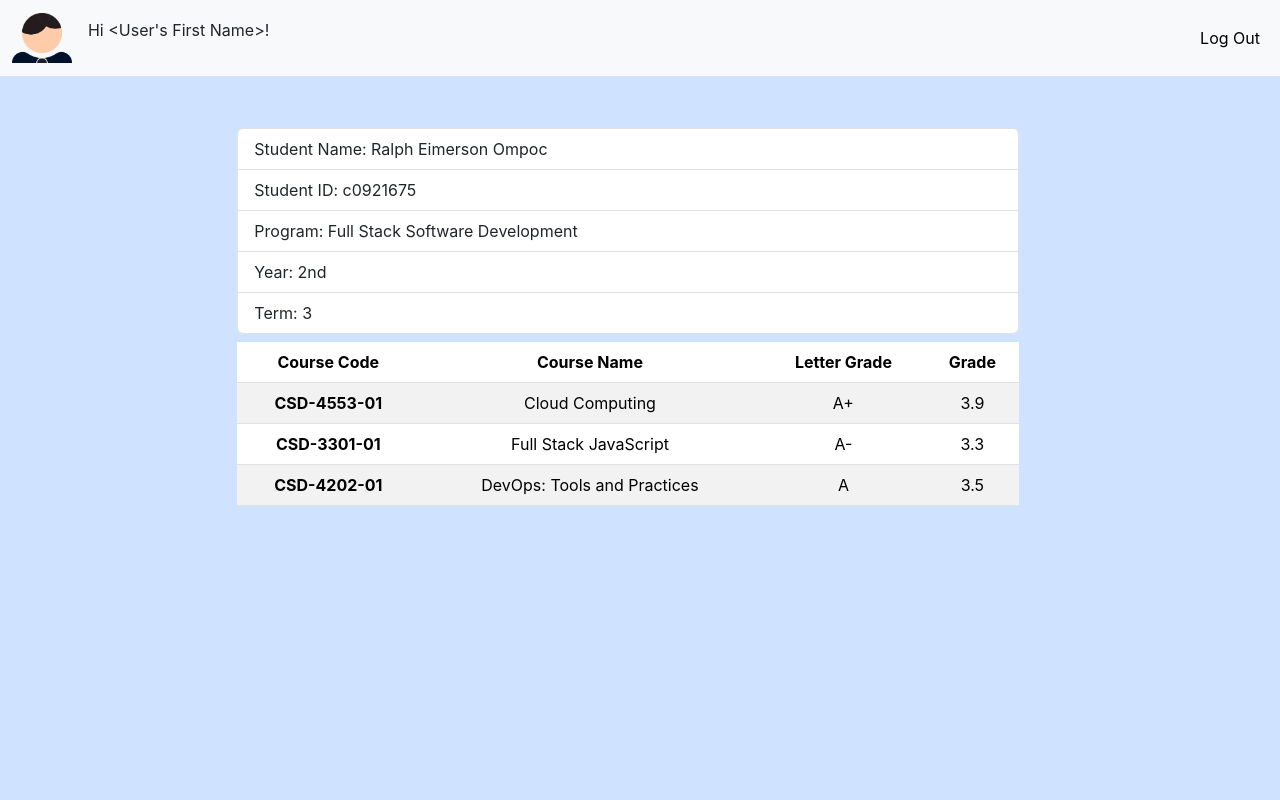
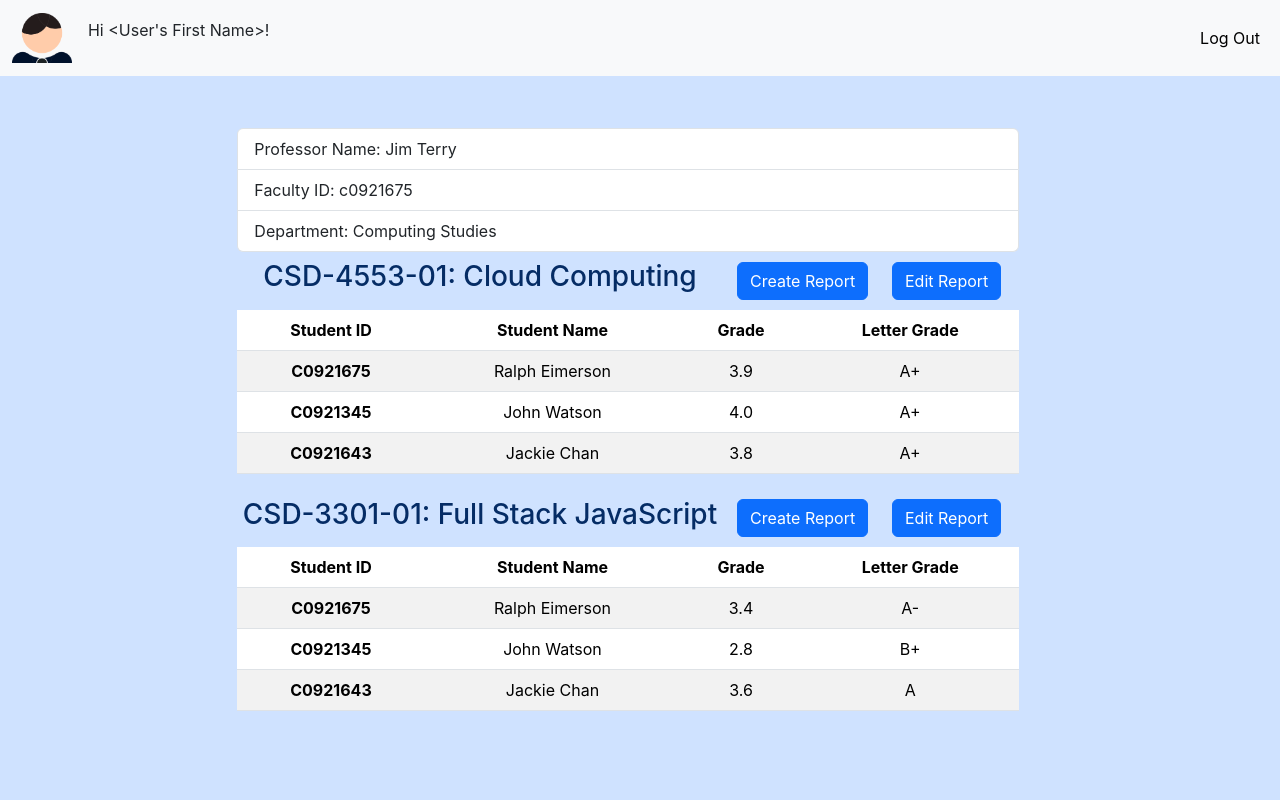
Before and after one commit to Kisan303/Student-Record-Management-System, a React (Create React App) app in the folder frontend/: page /staff-dashboard in a window 1280 px wide. Shown: the top 800 px of the page. Built offline with nearby package versions, Linux system fonts and the light colour scheme.

Commit message:
Ralph: Added 3 dashboards for Admin, Faculty Staff, and Student. Modified the routing of dashboard base on the user role.

```diff
--- /dev/null
+++ b/frontend/src/components/AdminDashboard.jsx
@@ -0,0 +1,17 @@
+export default function AdminDashboard(){
+    return(
+        <>
+        <div class="col-12 bg-primary-subtle text-primary-emphasis vh-100  d-flex align-items-center justify-content-center">
+        <div class="row col-12">
+            <div class="col-4"></div>
+            <div class="col-4 p-3">
+            </div>
+            <div class="col-4"></div>
+        </div>
+        <div class="col-6 bg-body-tertiary position-absolute bottom-0 start-0 p-3">
+            <h1 class="p-3">Hello Admin Name</h1>
+        </div>
+        </div>
+        </>
+    );
+}
--- /dev/null
+++ b/frontend/src/components/StaffDashboard.jsx
@@ -0,0 +1,123 @@
+export default function  StaffDashboard(){
+    return(
+        <>
+        <div class="row col-12 bg-primary-subtle text-primary-emphasis p-5  d-flex align-items-center justify-content-center">
+            <div class="col-2"></div>
+            <div class="col-8 p-1 text-start">
+                <ul class="list-group list-group">
+                <li class="list-group-item">Professor Name: Jim Terry</li>
+                <li class="list-group-item">Faculty ID: c0921675</li>
+                <li class="list-group-item">Department: Computing Studies</li>
+                </ul>
+            </div>
+            <div class="col-2"></div>
+            <div class="col-2"></div>
+            <div class="col-5 p-1">
+                <h3>CSD-4553-01: Cloud Computing</h3>
+            </div>
+            <div class="col-3 p-1">
+                <div class="row p-0 m-0 g-0">
+                <div class="col-6">
+                    <button type="submit" class="btn btn-primary">Create Report</button>
+                </div>
+                <div class="col-6">
+                    <button type="submit" class="btn btn-primary">Edit Report</button>
+                </div>
+                </div>
+            </div>
+            <div class="col-2"></div>
+            <div class="col-2"></div>
+            <div class="col-8 p-1">
+                <table class="table table-striped">
+                <thead>
+                    <tr class="text-center">
+                    <th scope="col">Student ID</th>
+                    <th scope="col">Student Name</th>
+                    <th scope="col">Grade</th>
+                    <th scope="col">Letter Grade</th>
+                    </tr>
+                </thead>
+                <tbody>
+                    <tr>
+                    <th scope="row">C0921675</th>
+                    <td>Ralph Eimerson</td>
+                    <td class="text-center">3.9</td>
+                    <td class="text-center">A+</td>
+                    </tr>
+                    <tr>
+                    <th scope="row">C0921345</th>
+                    <td>John Watson</td>
+                    <td class="text-center">4.0</td>
+                    <td class="text-center">A+</td>
+                    </tr>
+                    <tr>
+                    <th scope="row">C0921643</th>
+                    <td>Jackie Chan</td>
+                    <td class="text-center">3.8</td>
+                    <td class="text-center">A+</td>
+                    </tr>
+                </tbody>
+                </table>
+            </div>
+            <div class="col-2"></div>
+            <div class="col-2"></div>
+            <div class="col-5 p-1">
+                <h3>CSD-3301-01: Full Stack JavaScript</h3>
+            </div>
+            <div class="col-3 p-1">
+                <div class="row p-0 m-0 g-0">
+                <div class="col-6">
+                    <button type="submit" class="btn btn-primary">Create Report</button>
+                </div>
+                <div class="col-6">
+                    <button type="submit" class="btn btn-primary">Edit Report</button>
+                </div>
+                </div>
+            </div>
+            <div class="col-2"></div>
+            <div class="col-2"></div>
+            <div class="col-8 p-1">
+                <table class="table table-striped">
+                <thead>
+                    <tr class="text-center">
+                    <th scope="col">Student ID</th>
+                    <th scope="col">Student Name</th>
+                    <th scope="col">Grade</th>
+                    <th scope="col">Letter Grade</th>
+                    </tr>
+                </thead>
+                <tbody>
+                    <tr>
+                    <th scope="row">C0921675</th>
+                    <td>Ralph Eimerson</td>
+                    <td class="text-center">3.4</td>
+                    <td class="text-center">A-</td>
+                    </tr>
+                    <tr>
+                    <th scope="row">C0921345</th>
+                    <td>John Watson</td>
+                    <td class="text-center">2.8</td>
+                    <td class="text-center">B+</td>
+                    </tr>
+                    <tr>
+                    <th scope="row">C0921643</th>
+                    <td>Jackie Chan</td>
+                    <td class="text-center">3.6</td>
+                    <td class="text-center">A</td>
+                    </tr>
+                </tbody>
+                </table>
+            </div>
+            <div class="col-2"></div>
+            </div>
+            <div class="bg-primary-subtle text-primary-emphasis">
+            <div class="row col-12">
+                <div class="col-4"></div>
+                <div class="col-4 p-3">
+                </div>
+                <div class="col-4"></div>
+            </div>
+        </div>
+        </>
+    );
+}
--- a/frontend/src/components/Dashboard.jsx
+++ b/frontend/src/components/StudentDashboard.jsx
@@ -1,4 +1,4 @@
-export default function Dashboard(){
+export default function StudentDashboard(){
     return(
         <>
         <div class="row col-12 bg-primary-subtle text-primary-emphasis p-5">
```
Also changed, not shown: frontend/src/index.js (+6 -4 lines).
